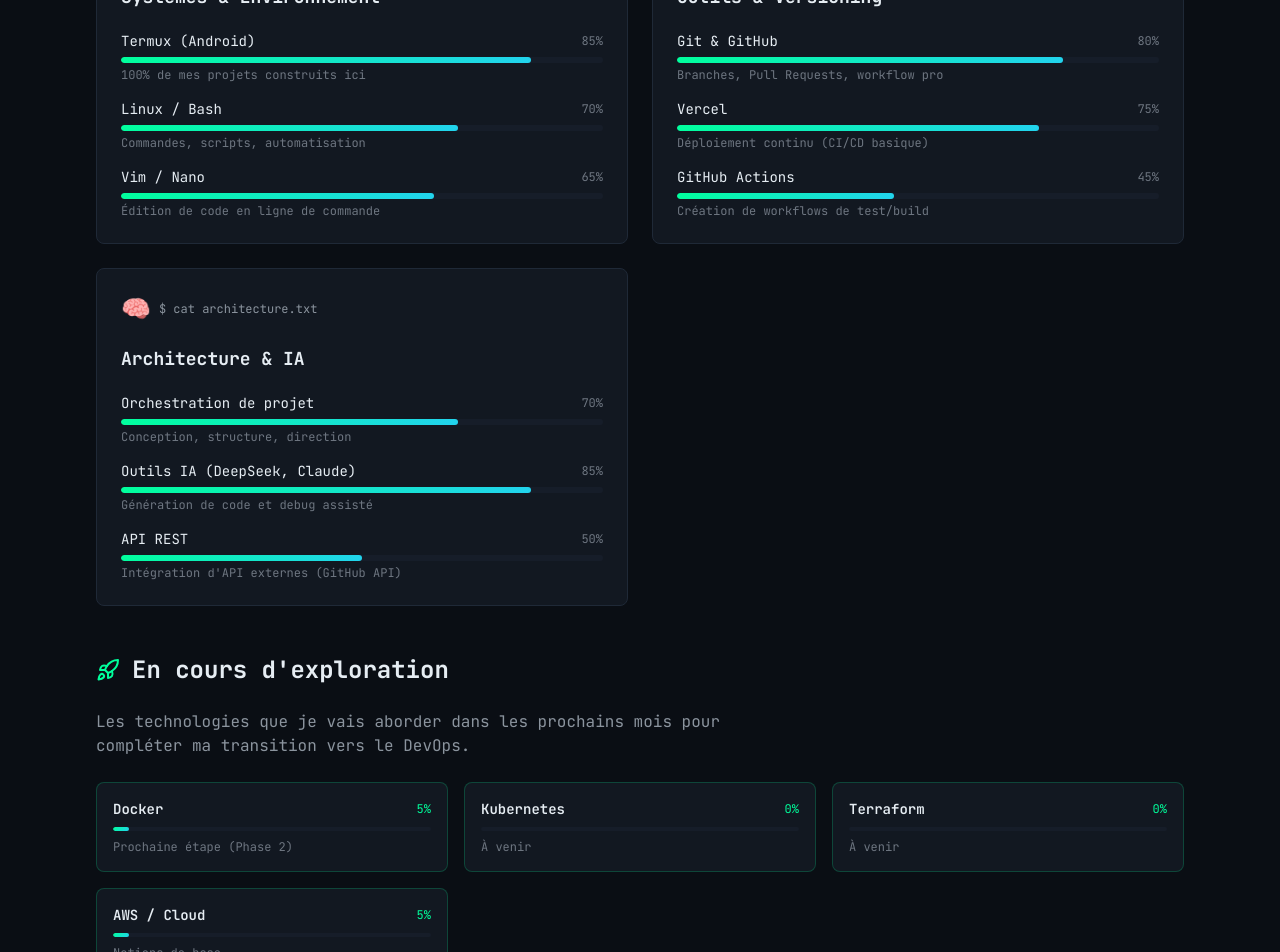
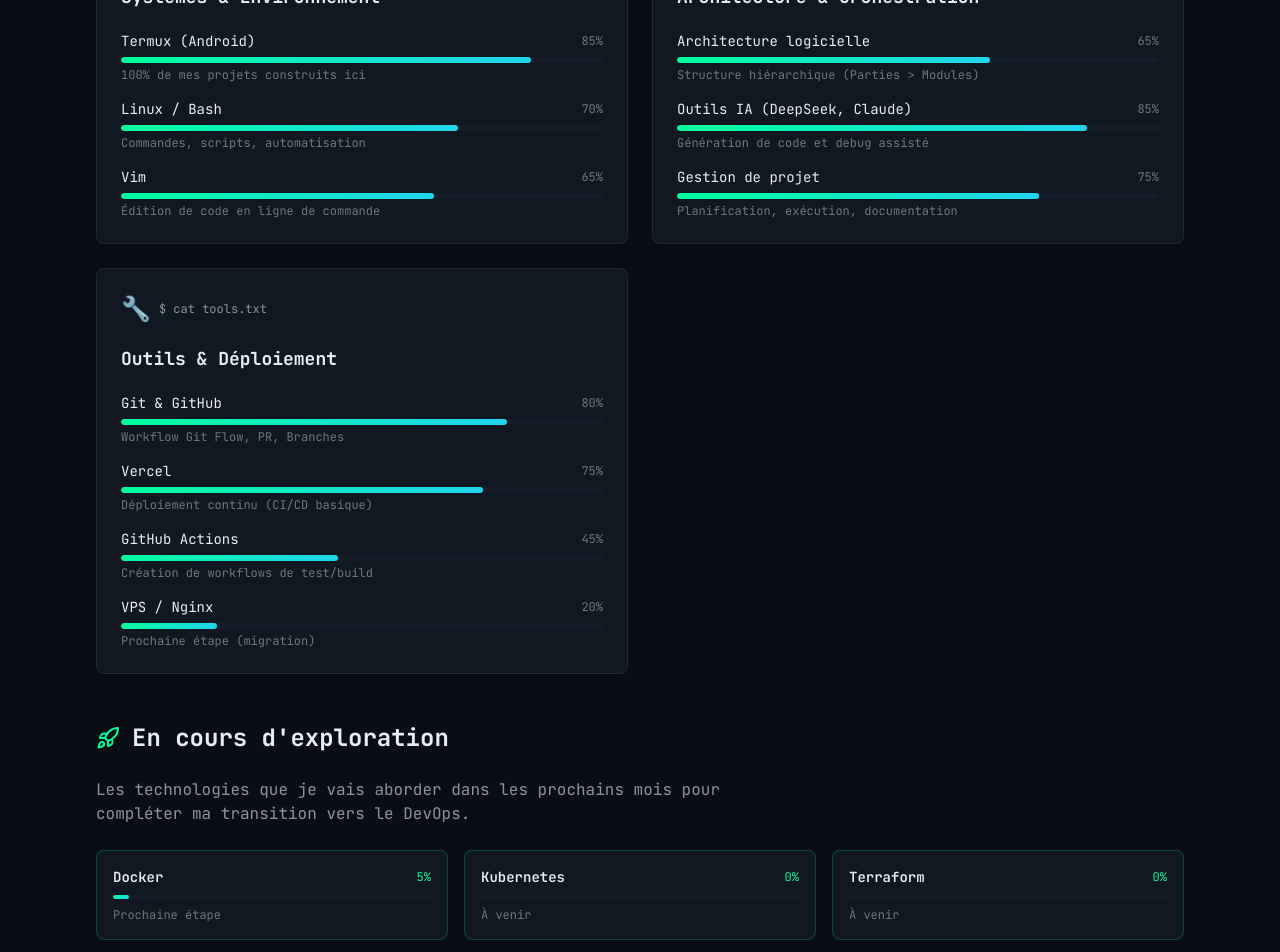
Before and after one commit to fotsingndiguedevy-dev/Portfolio-, a Next.js app: page /skills in a window 1280 px wide. Shown: the part 500-1452 px from the top of the page. Built offline with nearby package versions, Linux system fonts and the light colour scheme.

Commit message:
mise a jour(content): ajout de la fiche experience DevOps Quiz et actualisation des competences

```diff
--- a/content/skills.ts
+++ b/content/skills.ts
@@ -28,21 +28,43 @@ export const skillsData: SkillCategory[] = [
         note: "Commandes, scripts, automatisation",
       },
       {
-        name: "Vim / Nano",
+        name: "Vim",
         level: 65,
         note: "Édition de code en ligne de commande",
       },
     ],
   },
   {
-    title: "Outils & Versioning",
+    title: "Architecture & Orchestration",
+    command: "cat architecture.txt",
+    icon: "🧠",
+    skills: [
+      {
+        name: "Architecture logicielle",
+        level: 65,
+        note: "Structure hiérarchique (Parties > Modules)",
+      },
+      {
+        name: "Outils IA (DeepSeek, Claude)",
+        level: 85,
+        note: "Génération de code et debug assisté",
+      },
+      {
+        name: "Gestion de projet",
+        level: 75,
+        note: "Planification, exécution, documentation",
+      },
+    ],
+  },
+  {
+    title: "Outils & Déploiement",
     command: "cat tools.txt",
     icon: "🔧",
     skills: [
       {
         name: "Git & GitHub",
         level: 80,
-        note: "Branches, Pull Requests, workflow pro",
+        note: "Workflow Git Flow, PR, Branches",
       },
       {
         name: "Vercel",
@@ -54,27 +76,10 @@ export const skillsData: SkillCategory[] = [
         level: 45,
         note: "Création de workflows de test/build",
       },
-    ],
-  },
-  {
-    title: "Architecture & IA",
-    command: "cat architecture.txt",
-    icon: "🧠",
-    skills: [
       {
-        name: "Orchestration de projet",
-        level: 70,
-        note: "Conception, structure, direction",
-      },
-      {
-        name: "Outils IA (DeepSeek, Claude)",
-        level: 85,
-        note: "Génération de code et debug assisté",
-      },
-      {
-        name: "API REST",
-        level: 50,
-        note: "Intégration d'API externes (GitHub API)",
+        name: "VPS / Nginx",
+        level: 20,
+        note: "Prochaine étape (migration)",
       },
     ],
   },
@@ -85,7 +90,7 @@ export const learningSkills = [
   {
     name: "Docker",
     level: 5,
-    note: "Prochaine étape (Phase 2)",
+    note: "Prochaine étape",
   },
   {
     name: "Kubernetes",
@@ -98,8 +103,8 @@ export const learningSkills = [
     note: "À venir",
   },
   {
-    name: "AWS / Cloud",
+    name: "Microsoft Azure",
     level: 5,
-    note: "Notions de base",
+    note: "Focus Cloud prévu",
   },
 ];
```
Also changed, not shown: content/experience/2026-devops-quiz.md (added, +24 -0 lines).
